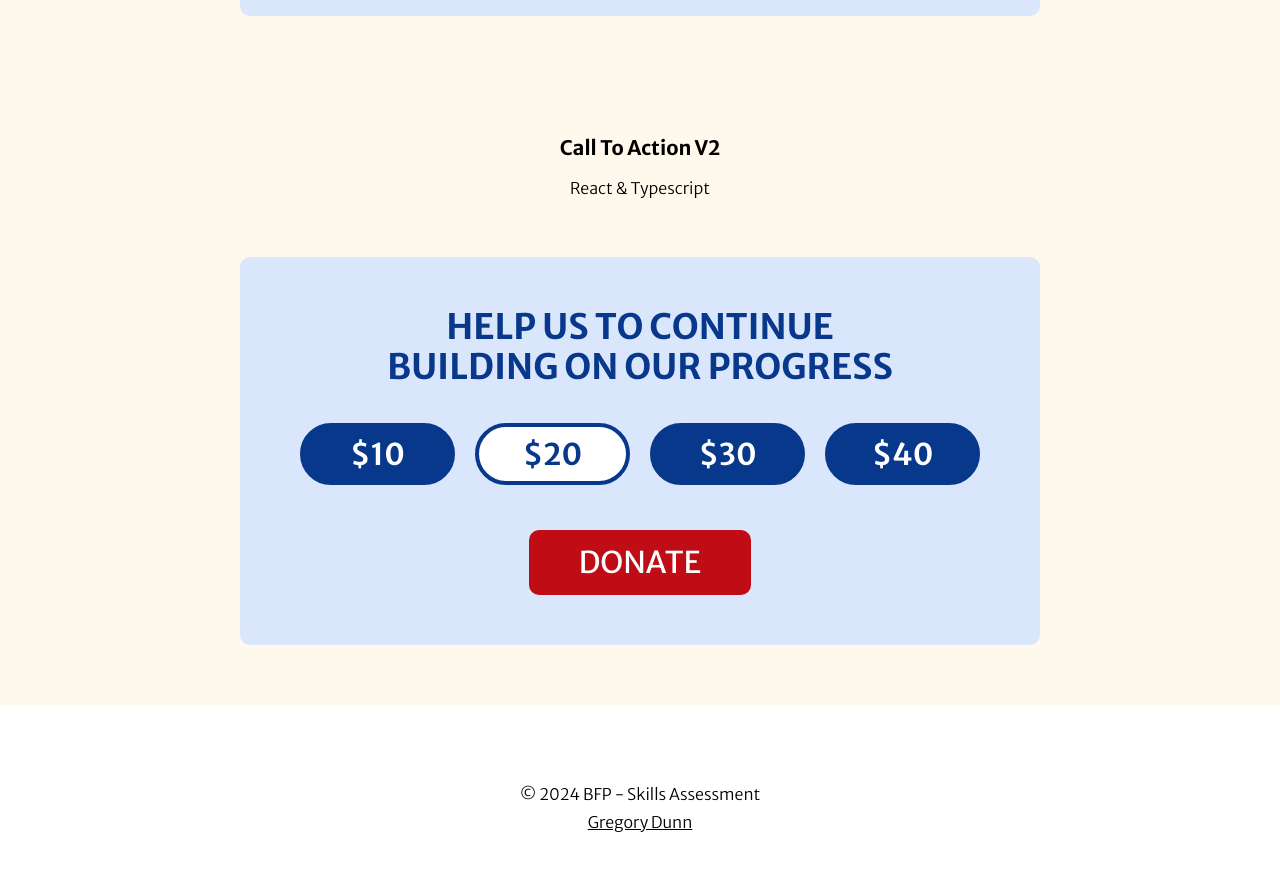
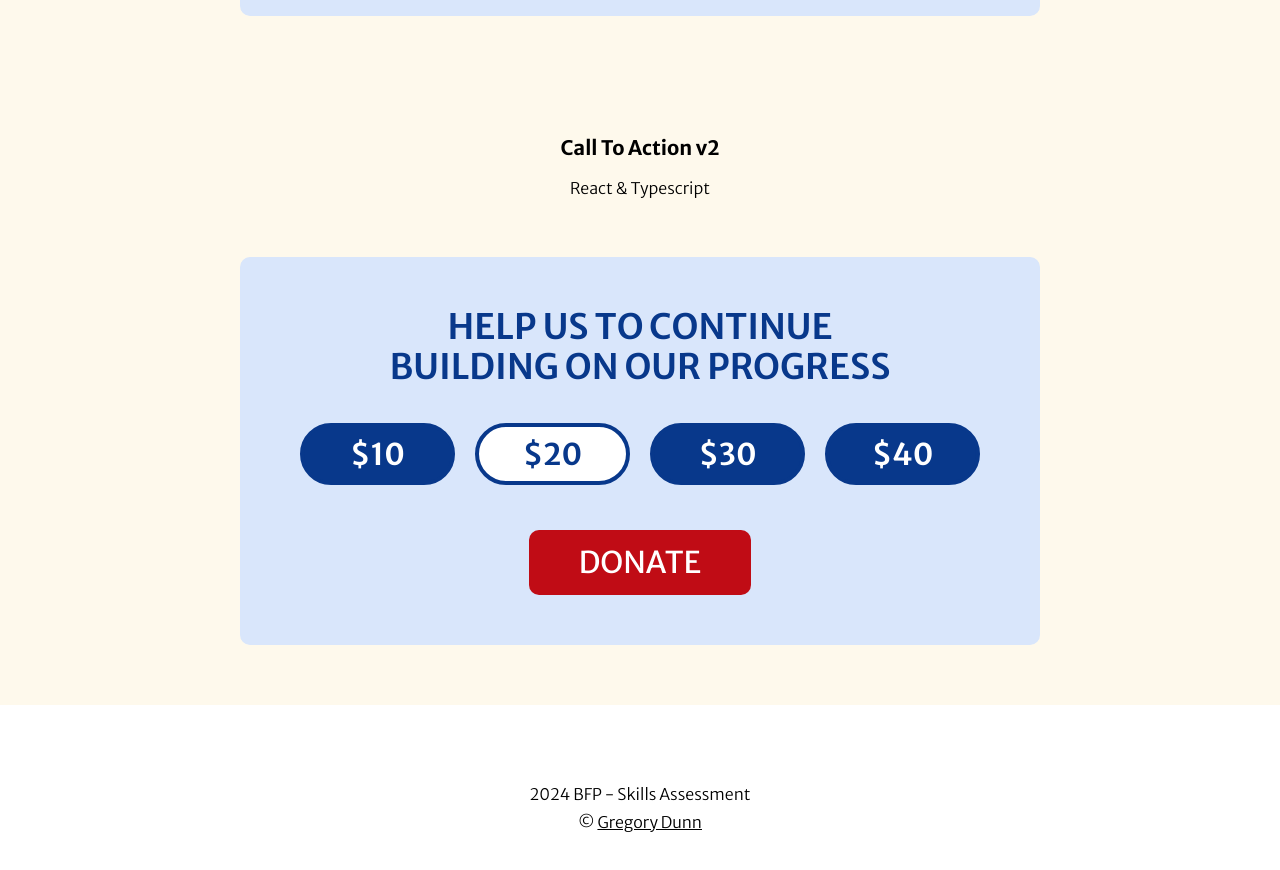
Before and after one commit to grdunn/bfp, a React (Vite) app: page / in a window 1280 px wide. Shown: the part 840-1710 px from the top of the page. Built offline with nearby package versions, Linux system fonts and the light colour scheme.

Commit message:
updated README

```diff
--- a/index.html
+++ b/index.html
@@ -91,7 +91,7 @@
     </div>
     <div class="container container bg--ivory">
       <div class="container__inner">
-        <h4>Call To Action V2</h4>
+        <h4>Call To Action v2</h4>
         <p>React & Typescript</p>
         <div class="container__center">
           <div id="cta"></div>
@@ -101,9 +101,10 @@
     <footer class="footer">
       <div class="container__padded">
         <div class="container__center">
-          <span>&copy; 2024 BFP - Skills Assessment</span>
+          <span>2024 BFP - Skills Assessment</span>
           <span
-            ><a target="_blank" href="https://dunngregory.com"
+            >&copy;
+            <a target="_blank" href="https://dunngregory.com"
               >Gregory Dunn</a
             ></span
           >
--- a/src/styles/cta.scss
+++ b/src/styles/cta.scss
@@ -23,7 +23,7 @@
   margin: 0;
   text-transform: uppercase;
   max-width: 100%;
-  font-weight: 700;
+  font-weight: 600;
   @media (min-width: $mb-md) {
     font-size: 3rem;
   }
--- a/src/styles/index.scss
+++ b/src/styles/index.scss
@@ -2,6 +2,7 @@
 
 $mb-md: 400px;
 $mb-lg: 700px;
+$spacing-1-auto: 60px auto;
 
 @import "colors.scss";
 @import "cta.scss";
@@ -39,8 +40,6 @@ p {
 .wrapper--bg-white {
   background-color: $white;
 }
-
-$spacing-1-auto: 60px auto;
 
 .container__padded {
   padding: 4rem 0rem;
```
Also changed, not shown: 1 other file (tests, documents, lock files or other folders).
